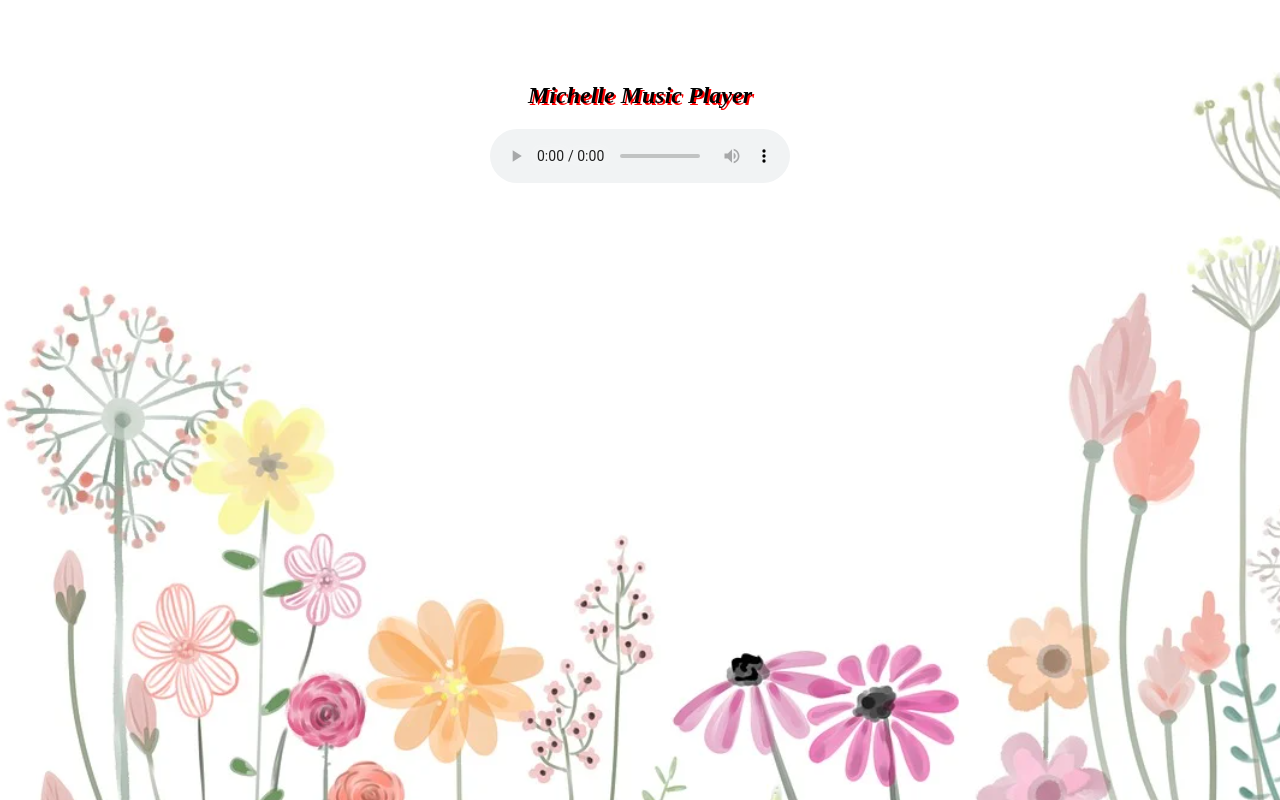
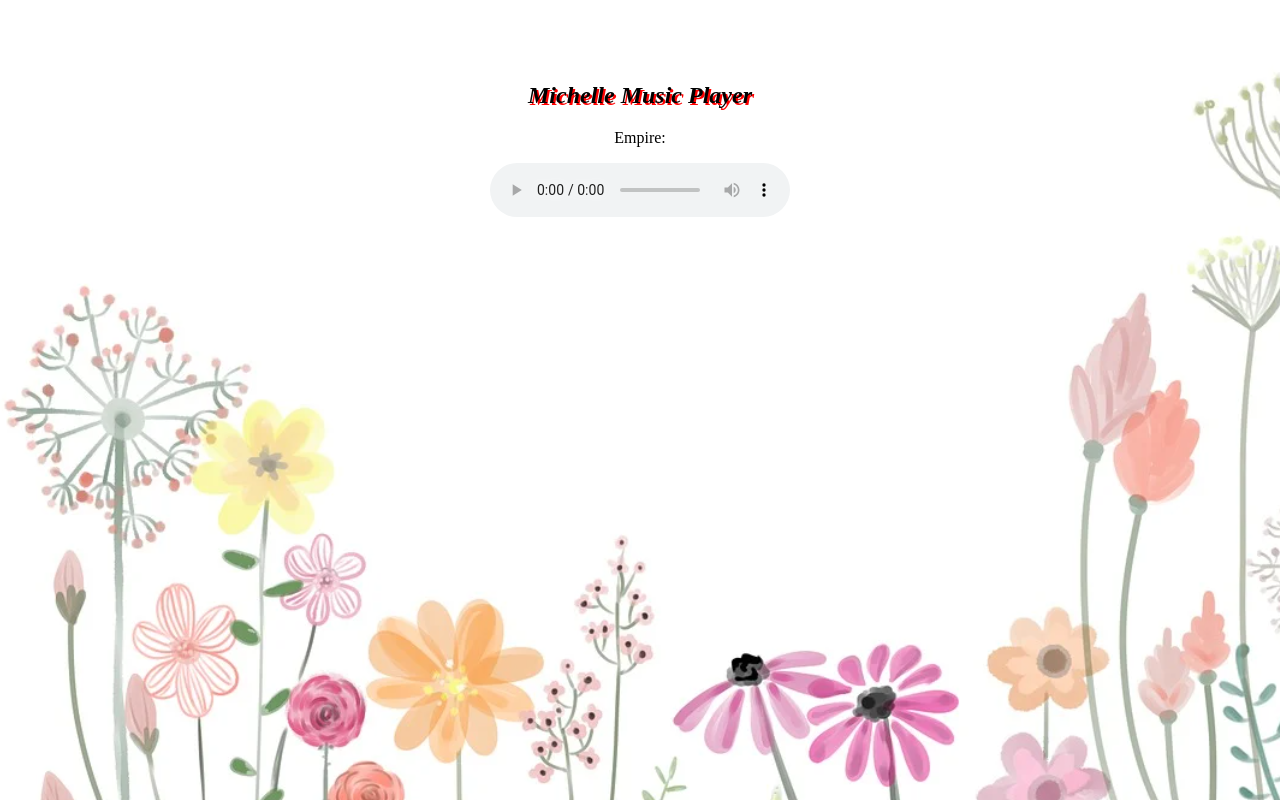
Before and after one commit to YongLiang24/Defect-Practice, a plain HTML site: page index.html in a window 1280 px wide. Drawn offline with Linux system fonts and the light colour scheme.

Commit message:
Update index.html

```diff
--- a/index.html
+++ b/index.html
@@ -13,6 +13,7 @@ background-attachment: fixed;
 <br/><br/><br/>
 <div style="text-align: center">
 <h2 style="text-shadow: 2px 2px #FF0000; font-style: italic;">Michelle Music Player</h2>
+  <p>Empire:</p>
 <audio controls id="play-audio">
   <source src="Empire.mp3" type="audio/mpeg">
   Your browser does not support the audio element.
```
